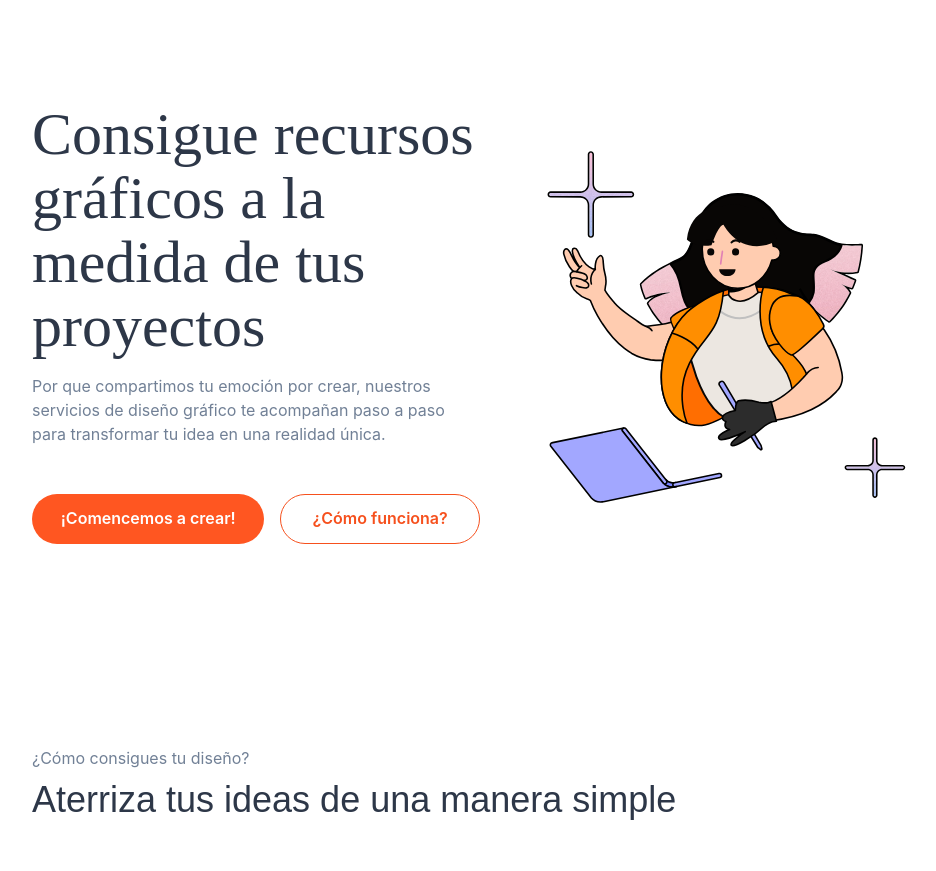
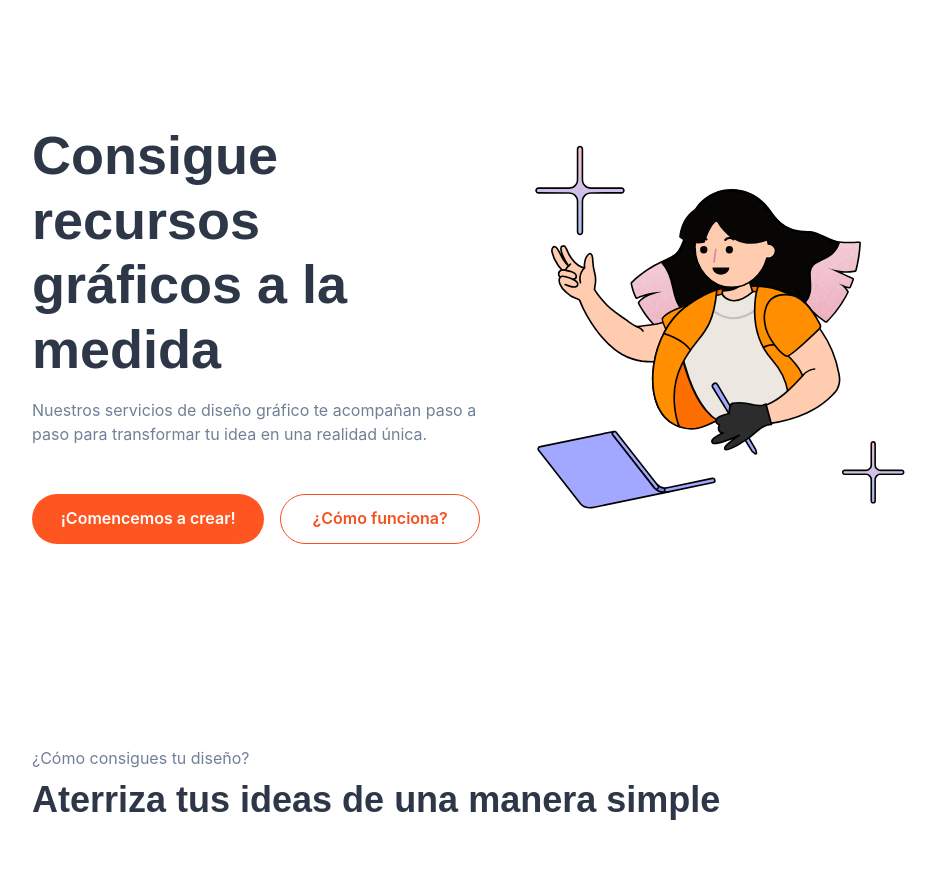
Before and after one commit to jorgesoriax/design-app, a Next.js app: page / in a window 1280 px wide. Shown: the part 100-971 px from the top of the page, without its empty margins (160-1096 px from the left). Built offline with nearby package versions, Linux system fonts and the light colour scheme.

Commit message:
feat: minor style & content changes

```diff
--- a/src/components/Faq.js
+++ b/src/components/Faq.js
@@ -98,7 +98,7 @@ export default function Faq() {
 
   return (
     <FaqContainer>
-      <Header section="Preguntas frecuentes" title="¿Tienes alguna duda? Busca aquí" />
+      <Header section="Preguntas frecuentes" title="Encuentra respuesta a tus dudas" />
       <AccordionContainer />
       <Contact />
     </FaqContainer>
--- a/src/components/Gallery.js
+++ b/src/components/Gallery.js
@@ -31,13 +31,13 @@ export default function Gallery() {
   return (
     <GalleryContainer>
       <HStack w="full" justify="space-between">
-        <Header section="Galería de proyectos" title="Encuentra inspiración" />
-        <Button
+        <Header section="Galería de proyectos" title="Descubre la inspiración" />
+        {/* <Button
           colorScheme="brand"
           leftIcon={<CirclesThreePlus size={24} weight="fill" />}
         >
-          Veamos el resto
-        </Button>
+          Muestrame el resto
+        </Button> */}
       </HStack>
       <Projects />
     </GalleryContainer>
--- a/src/components/Header.js
+++ b/src/components/Header.js
@@ -4,7 +4,7 @@ export default function Header({ section, title }) {
   return (
     <VStack align="left" mb={12}>
       <Text color="gray.500">{section}</Text>
-      <Heading as="h2" fontWeight="medium">{title}</Heading>
+      <Heading as="h2" fontWeight="semibold">{title}</Heading>
     </VStack>
   );
 }
--- a/src/components/Hero.js
+++ b/src/components/Hero.js
@@ -22,18 +22,15 @@ export default function Hero() {
         >
           <Heading
             as="h1"
-            fontSize={{ base: 20, lg: 60 }}
-            lineHeight="4rem"
-            fontFamily="Literata"
-            fontWeight="normal"
+            fontSize={{ base: 20, lg: 54 }}
+            fontWeight="semibold"
             mb={2}
           >
-            Consigue recursos gráficos a la medida de tus proyectos
+            Consigue recursos gráficos a la medida
           </Heading>
           <Text color="gray.500">
-            Por que compartimos tu emoción por crear, nuestros servicios de
-            diseño gráfico te acompañan paso a paso para transformar tu idea en
-            una realidad única.
+            Nuestros servicios de diseño gráfico te acompañan paso a paso
+            para transformar tu idea en una realidad única.
           </Text>
         </VStack>
         <HStack spacing={4}>
@@ -48,8 +45,6 @@ export default function Hero() {
   const Illustration = () => {
     return (
       <Stack
-        w={{ md: "45%" }}
-        borderRadius="3xl"
         justify="center"
         align="center"
       >
--- a/src/components/ReadyTo.js
+++ b/src/components/ReadyTo.js
@@ -15,10 +15,10 @@ export default function ReadyTo() {
         spacing={8}
       >
         <Heading color="white" fontWeight="medium">
-         ¿Qué dices si iniciamos ya mismo?
+         Consigue tu diseño único
         </Heading>
         <Button w="fit-content" color="brand.500">
-          ¡Comencemos a crear!
+          Servicios
         </Button>
       </Stack>
     );
--- a/src/utils/theme.js
+++ b/src/utils/theme.js
@@ -17,7 +17,6 @@ const theme = extendTheme({
   },
   fonts: {
     heading: `"Poppins", sans-serif`,
-    // heading: `"Literata", serif`,
     body: `"Inter", sans-serif`,
   },
   config: {
```
